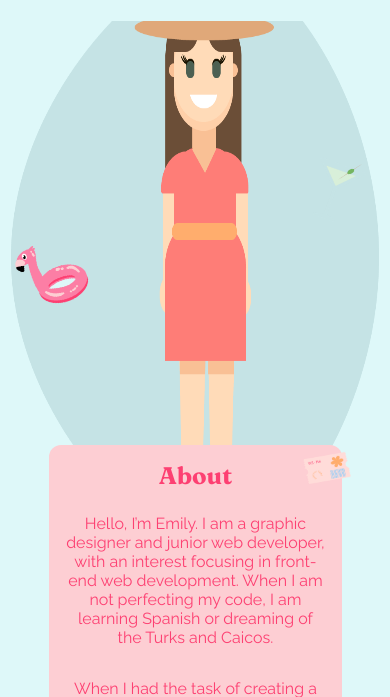
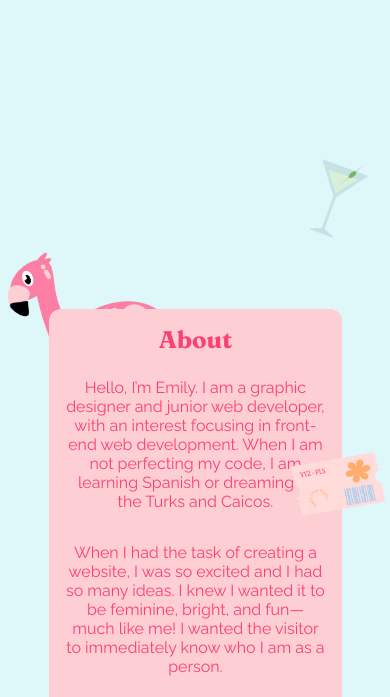
Before and after one commit to ecaroedesign/personal, a plain HTML site: page index.html in a window 390 px wide. Shown: the part 139-836 px from the top of the page. Drawn offline with nearby package versions, Linux system fonts and the light colour scheme.

Commit message:
Update styles.css

```diff
--- a/styles.css
+++ b/styles.css
@@ -598,9 +598,25 @@ p {
 
 @media screen and (max-width: 420px) {
   .emily img {
-    height: 37.5rem;
-    width: 23rem;
+    visibility: hidden;
   }
+
+  .martini {
+    height: 5rem;
+    width: 3rem;
+  }
+
+  .poolfloat {
+    height: 10rem;
+    width: 9rem;
+  }
+
+  .ticket {
+    height: 4rem;
+    width: 6rem;
+    right: 1%;
+  }
+
 
   .bio {
     width: 18.3rem;
@@ -613,4 +629,8 @@ p {
   .contactFormContainer {
     max-width: 17.75rem;
   }
+
+  .beachball {
+    visibility: hidden;
+  }
 }
```
